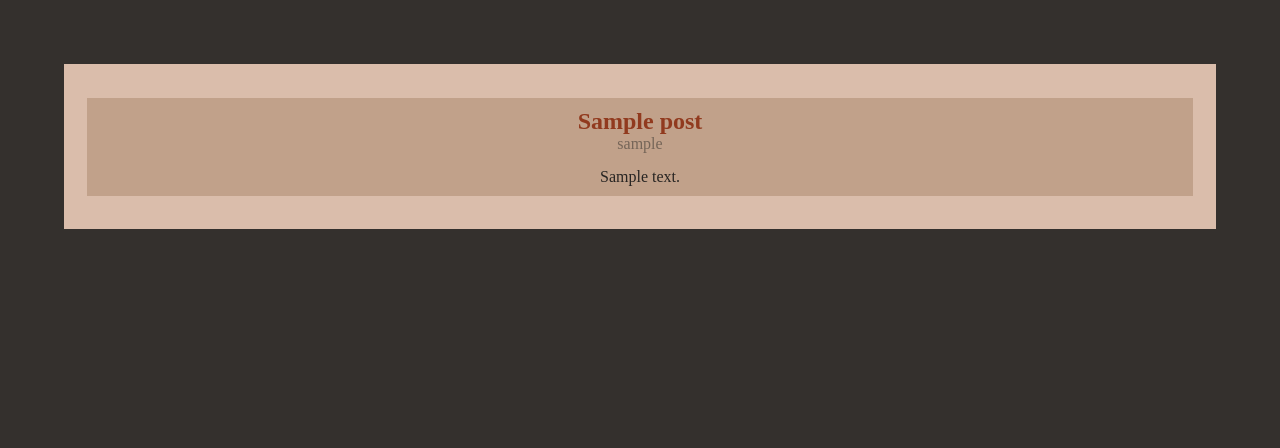
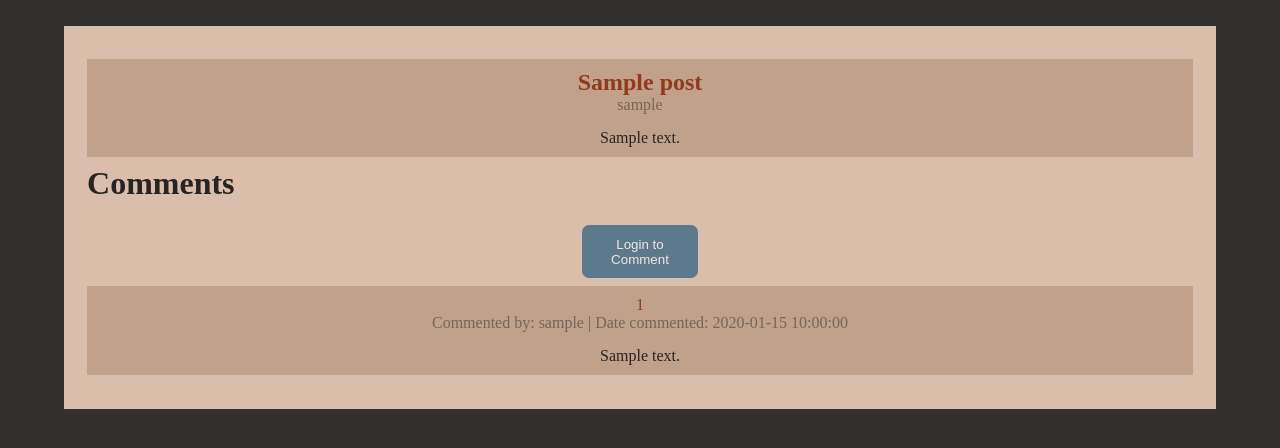
Before and after one commit to FaisalTamanoJr/CS50-Final-Project-dyscors, a Flask app: a page that uses app/templates/post.html in a window 1280 px wide. Shown: the part 80-528 px from the top of the page. Run offline with Flask 2, Linux system fonts and the light colour scheme; tables that the repository leaves empty hold one stand-in row (values such as "Sample post").

Commit message:
added comment features

```diff
--- a/app/forms.py
+++ b/app/forms.py
@@ -30,12 +30,13 @@ class RegistrationForm(FlaskForm):
 class PostForm(FlaskForm):
     title = StringField("Title", validators=[DataRequired()])
     description = TextAreaField("Post Description",
-                                validators=[Length(min=0, max=5000)])
+                                validators=[DataRequired(),
+                                            Length(min=0, max=5000)])
     submit = SubmitField("Post")
 
 
 # This is used for the variables of the comment form
 class CommentForm(FlaskForm):
     description = TextAreaField("Comment", validators=[
-                DataRequired(), Length(min=0, max=5000)])
+                  Length(min=0, max=5000)])
     submit = SubmitField("Comment")
--- a/app/models.py
+++ b/app/models.py
@@ -14,6 +14,7 @@ class User(UserMixin, db.Model):
     password_hash = db.Column(db.String(128))
     timestamp = db.Column(db.DateTime, default=datetime.utcnow)
     posts = db.relationship('Post', backref='author', lazy='dynamic')
+    comments = db.relationship('Comment', backref='author', lazy='dynamic')
 
     # Prints objects of this class for debugging purposes
     def __repr__(self):
--- a/app/routes.py
+++ b/app/routes.py
@@ -9,6 +9,8 @@ from werkzeug.urls import url_parse
 
 
 SECTION = ["gaming", "other", "science", "technology", "tv_film"]
+posts_per_page = app.config['POSTS_PER_PAGE']
+comments_per_page = app.config['COMMENTS_PER_PAGE']
 
 user = {}
 
@@ -20,31 +22,14 @@ def index():
     now = datetime.now()
     now = now.replace(microsecond=0)
 
+    post = []
+
     # Parts of the post the user can see while not opening the post
-    post = [
-            {
-                "section": "Gaming",
-                "title": "How to get better at Team Fortress 2?",
-                "author": "Nabe Gewell",
-                "date": now
-            },
-            {
-                "section": "Other",
-                "title": "Unpopular Opinion: kids should respect the elderly",
-                "author": "John Farmer Dickinson",
-                "date": now
-            },
-            {
-                "section": "Technology",
-                "title": "Rust sucks lol",
-                "author": "C_masterrace",
-                "date": now
-            },
-            {"section": "Television and Film",
-                "title": "Is Breaking Bad still worth watching in 2021?",
-                "author": "AsukaSoryu429",
-                "date": now}
-    ]
+    for section in SECTION:
+        recent_post = Post.query.filter_by(section=section).order_by(
+                      Post.timestamp.desc()).first()
+        if recent_post:
+            post.append(recent_post)
 
     # Render the index page
     return render_template("index.html", post=post)
@@ -174,8 +159,25 @@ def sections(section):
 
     # Check if section exists, if it does render that section page
     if section in SECTION:
-        return render_template(f'{section}.html', section=section)
-    return render_template("todo.html", section=section)
+        page = request.args.get('page', 1, type=int)
+
+        # Query for the posts and get number of pages
+        posts = Post.query.filter_by(section=section).order_by(
+                Post.timestamp.desc()).paginate(page, posts_per_page, False)
+
+        # Navigation controls for pages
+        next_url = url_for('sections', page=posts.next_num, section=section) \
+            if posts.has_next else None
+        prev_url = url_for('sections', page=posts.prev_num, section=section) \
+            if posts.has_prev else None
+
+        # render the html page
+        return render_template(f'{section}.html', section=section,
+                               posts=posts.items, next_url=next_url,
+                               prev_url=prev_url)
+
+    # Else render page not found
+    return render_template("404.html")
 
 
 @app.route("/d/<section>/<int:post_id>", methods=["GET", "POST"])
@@ -186,7 +188,26 @@ def post(post_id, section):
 
         # Load the post
         post = Post.query.filter_by(id=post_id).first_or_404()
-        return render_template("post.html", post=post, section=section)
+
+        # Query for the comments and get number of pages
+        page = request.args.get('page', 1, type=int)
+        comments = Comment.query.filter_by(post_id=post.id).order_by(
+                   Comment.timestamp.asc()).paginate(page, comments_per_page,
+                                                     False)
+
+        # Navigation controls for pages
+        next_url = url_for('post', page=comments.next_num, section=section,
+                           post_id=post_id) \
+            if comments.has_next else None
+        prev_url = url_for('post', page=comments.prev_num, section=section,
+                           post_id=post_id) \
+            if comments.has_prev else None
+
+        # render the html page
+        return render_template("post.html", post=post, section=section,
+                               comments=comments.items,
+                               next_url=next_url, prev_url=prev_url,
+                               post_id=post_id)
 
     # Else render "the page not found" page
     return render_template("404.html")
@@ -194,13 +215,37 @@ def post(post_id, section):
 
 @app.route("/d/<section>/<int:post_id>/<int:comment_id>",
            methods=["GET", "POST"])
-def comment(post_id, comment_id):
+def comment(post_id, comment_id, section):
 
     # Check if post exists
     if comment_id:
-        return render_template("comment.html", post_id=post_id,
-                               comment_id=comment_id)
-    return render_template("todo.html")
+
+        # Load the post
+        comment = Comment.query.filter_by(id=comment_id).first_or_404()
+
+        # Query for the comments and get number of pages
+        page = request.args.get('page', 1, type=int)
+        replies = Comment.query.filter_by(parent_id=comment.id).order_by(
+                   Comment.timestamp.asc()).paginate(page, comments_per_page,
+                                                     False)
+
+        # Navigation controls for pages
+        next_url = url_for('post', page=replies.next_num, section=section,
+                           post_id=post_id) \
+            if replies.has_next else None
+        prev_url = url_for('post', page=replies.prev_num, section=section,
+                           post_id=post_id) \
+            if replies.has_prev else None
+
+        # render the html page
+        return render_template("comment.html", section=section,
+                               replies=replies.items,
+                               next_url=next_url, prev_url=prev_url,
+                               comment_id=comment_id,
+                               comment=comment)
+
+    # Else render "the page not found" page
+    return render_template("404.html")
 
 
 @app.route("/d/<section>/create-a-post", methods=["GET", "POST"])
@@ -229,3 +274,37 @@ def create_a_post(section):
 
     # Else, render a webpage for the user to post
     return render_template('create.html', form=form, section=section)
+
+
+@app.route("/d/<section>/<int:post_id>/create-a-comment",
+           methods=["GET", "POST"])
+@login_required
+def create_a_comment(section, post_id):
+
+    # This is the form class from the forms.py that you will initialize
+    form = CommentForm()
+
+    # If the user has commented
+    if form.validate_on_submit():
+
+        post = Post.query.filter_by(id=post_id).first_or_404()
+
+        # Add the comments of the post to the database
+        comment = Comment(
+                    author=current_user,
+                    description=form.description.data,
+                    post=post)
+        db.session.add(comment)
+        db.session.commit()
+
+        # Notify the user that comment was submitted
+        flash('Successfully Commented')
+
+        # Send the user to the post
+        return redirect(url_for('post', post=post,
+                                section=section,
+                                post_id=post_id))
+
+    # Else, render a webpage for the user to post
+    return render_template('create_comment.html', form=form, section=section,
+                           post=Post.query.filter_by(id=post_id).first_or_404())
--- a/app/static/styles/style.css
+++ b/app/static/styles/style.css
@@ -10,7 +10,6 @@ body {
 
 li, a {
 	color: #f5e7de;
-	font-weight: 500;
 	font-size: 16px;
 	text-decoration: none;
 }
@@ -55,7 +54,6 @@ button {
 	border-radius: 7px;
 	cursor: pointer;
 	transition: all 0.3s ease 0s;
-	font-weight: bold;
 	color: #f5e7de;
 }
 
@@ -163,16 +161,23 @@ button:hover {
 
 .form-group textarea {
 	padding: 10px 10px;
-	width: 25%;
 	display: inline-block;
 	background-color: #c1a18a;
 	color: #34302d;
 	border: none;
 }
 
+.form-group textarea:focus {
+	outline: none;
+}
+
+.form-group textarea #post_create{
+	width: 25%;
+}
+
 .container {
 	background-color: #dabdab;
-	margin: 5% 5%;
+	margin: 2% 5%;
 	padding-top: 2%;
 	padding-bottom: 2%;
 }
@@ -197,6 +202,11 @@ button:hover {
 
 .post_p {
 	padding: 10px 10px;
+}
+
+.replies {
+	text-align: center;
+	background-color: #c1a18a;
 }
 
 .title_td a {
@@ -227,6 +237,10 @@ button:hover {
    	width: 100px;
 }
 
+#description {
+	width:80%;
+}
+
 .description_td {
 	margin-top: 15px;
 }
@@ -236,6 +250,12 @@ button:hover {
 }
 
 .description_p a {
+	color: #272422;
+	word-wrap: break-word;
+   	width: 100px;
+}
+
+.description_r a {
 	color: #272422;
 	word-wrap: break-word;
    	width: 100px;
@@ -281,7 +301,7 @@ label {
 	align-items: center;
 	}
 
-.create a{
+.create {
 	background-color: #5b7a8c;
 	display: flex;
 	justify-content: center;
@@ -290,6 +310,57 @@ label {
 	margin: 0 45%;
 }
 
-.create a:hover {
+.create:hover {
 	background-color: #395c78;
 }
+
+.h2 {
+	font-size: xx-large;
+	font-weight: bold;
+	color: #272422;
+	padding-bottom: 2%;
+	margin: 0 2%;
+}
+
+.comments {
+	text-align: center;
+	background-color: #c1a18a;
+}
+
+.replies_r {
+	padding: 10px 10px;
+}
+
+.link_r a {
+	color: #913a1e;
+	word-wrap: break-word;
+   	width: 100px;
+}
+
+.page_buttons {
+	margin: 0 5%;
+	display: flex;
+	justify-content: flex-end;
+}
+
+.prev_page {
+	background-color: #282523;
+	border-radius: 0px;
+}
+
+.prev_page:hover {
+	background-color: #bd3b3b;
+}
+
+.next_page {
+	background-color: #282523;
+	border-radius: 0px;
+}
+
+.next_page:hover {
+	background-color: #bd3b3b;
+}
+
+label a{
+	color: #272422;
+}
--- a/app/templates/_section_post.html
+++ b/app/templates/_section_post.html
@@ -1,6 +1,6 @@
 	<tr class="posts">
 		<td class="td_posts">
-			<div class="title_td"><a href="">{{ post.title }}</a></div>
+			<div class="title_td"><a href="{{ url_for('post', post_id=post.id, section=post.section) }}">{{ post.title }}</a></div>
 			<div class="author_td"><a href="">Posted by: {{ post.author.username }} | Posted on: {{ post.timestamp }}</a></div>
 		</td>
 	</tr>
--- a/app/templates/create.html
+++ b/app/templates/create.html
@@ -18,7 +18,7 @@
 		<span class="required_field" style="color: #bd3b3b;">[{{ error }}]</span>
 		{% endfor %}
 		{{ form.description.label }}
-		<div class="form-group">
+		<div class="form-group" id="post_create">
 			{{ form.description(cols=100, rows=8, placeholder="Post description") }}
 		</div>
 		{% for error in form.description.errors %}
--- a/app/templates/index.html
+++ b/app/templates/index.html
@@ -14,7 +14,7 @@
 				</td>
 				<td class="td_posts">
 					<div class="title_td"><a href="">{{ posts.title }}</a></div>
-					<div class="author_td"><a href="">Posted by: {{ posts.author }} | Posted on: {{ posts.date }}</a></div>
+					<div class="author_td"><a href="">Posted by: {{ posts.author.username }} | Posted on: {{ posts.timestamp }}</a></div>
 				</td>
 			</tr>
 			{% endfor %}
--- a/app/templates/post.html
+++ b/app/templates/post.html
@@ -16,23 +16,38 @@
 	</table>
 
 {% endblock %}
+{% block etc %}
 <div class="h2">
 	Comments
 </div>
+{% endblock %}
+
 {% block replies %}
 
-	{% for comment in comments %}
-	<table class="replies">
+{% if not current_user.is_anonymous %}
+	<a href="{{ url_for('create_a_comment', section=section, post_id=post_id) }}"><button class='create'>Comment</button></a>
+{% else %}
+	<a href="{{ url_for('login') }}"><button class='create'>Login to Comment</button></a>
+{% endif %}
+
+	<table class="threads">
 		<tbody>
-			<tr class="replies">
+		{% for comment in comments %}
+			<tr class="comments">
 				<td class="replies_r">
-					<div class="link_r"><a href="">comment_link</a></div>
-					<div class="author_r"><a href="">{{ comment.author.username }}</a></div>
-					<div class="description_r"><a href="">{{ comment.description }}</a></div>
+					<div class="link_r"><a href="{{ url_for('comment', post_id=comment.post_id, comment_id=comment.id, section=section)}}">{{ comment.id }}</a></div>
+					<div class="author_p"><a href="{{ url_for('user', username=comment.author.username) }}">Commented by: {{ comment.author.username }} | Date commented: {{ comment.timestamp }} </a></div>
+					<div class="description_p"><a href="">{{ comment.description }}</a></div>
 				</td>
 			</tr>
+		{% endfor %}
 		</tbody>
 	</table>
-	{% endfor %}
+		{% if next_url %}
+		<a href="{{ next_url }}"><button class="next_page">Newer comments</button></a>
+		{% endif %}
+		{% if prev_url %}
+		<a href="{{ prev_url }}"><button class="prev_page">Older comments</button></a>
+		{% endif %}
 
 {% endblock %}
--- a/app/templates/post_comment_layout.html
+++ b/app/templates/post_comment_layout.html
@@ -49,6 +49,7 @@
 					{% block description %}{% endblock %}
 				</tbody>
 			</table>
+			{% block etc %}{% endblock %}
 			<table class="replies">
 				<tbody>
 					{% block replies %}{% endblock %}
--- a/app/templates/user_comments.html
+++ b/app/templates/user_comments.html
@@ -5,6 +5,7 @@
 {% block body %}
 
 <div class="title_h1">{{ user.username }}</div>
+<div class="subtitle">Account created on: {{ user.timestamp }} </div>
 
 <div class="title_h2"><div class="title_h2" id="user_comments">Comments</div><a href="{{ url_for('user', username=user.username) }}">|Posts</a></div>
 <table class="threads">
--- a/config.py
+++ b/config.py
@@ -15,3 +15,9 @@ class Config(object):
 
     # Do not send signal to the app whenever there is a change in the database
     SQLALCHEMY_TRACK_MODIFICATIONS = False
+
+    # 10 posts per page
+    POSTS_PER_PAGE = 3
+
+    # 10 comments per page
+    COMMENTS_PER_PAGE = 3
```
Also changed, not shown: app/templates/comment.html (+25 -26 lines), app/templates/create_comment.html (added, +20 -0 lines), app/templates/thread_layout.html (+13 -1 lines).
